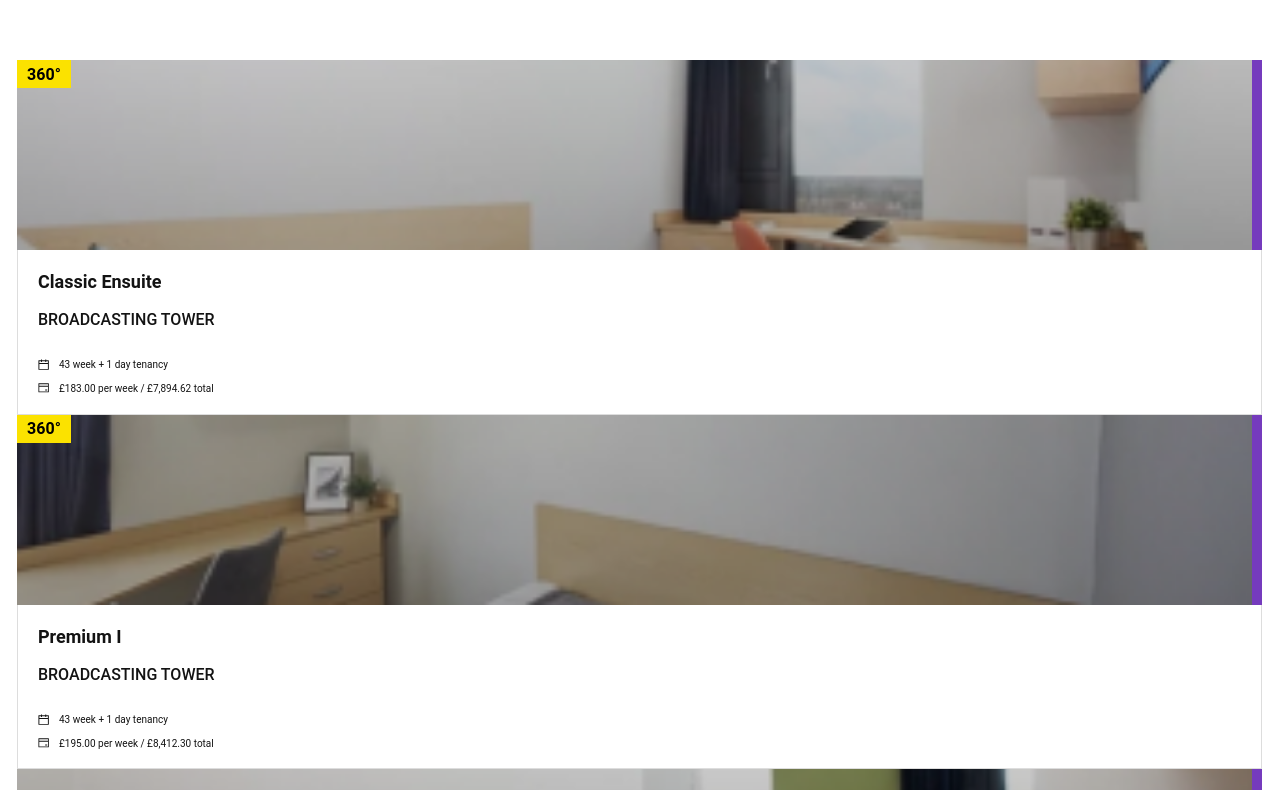
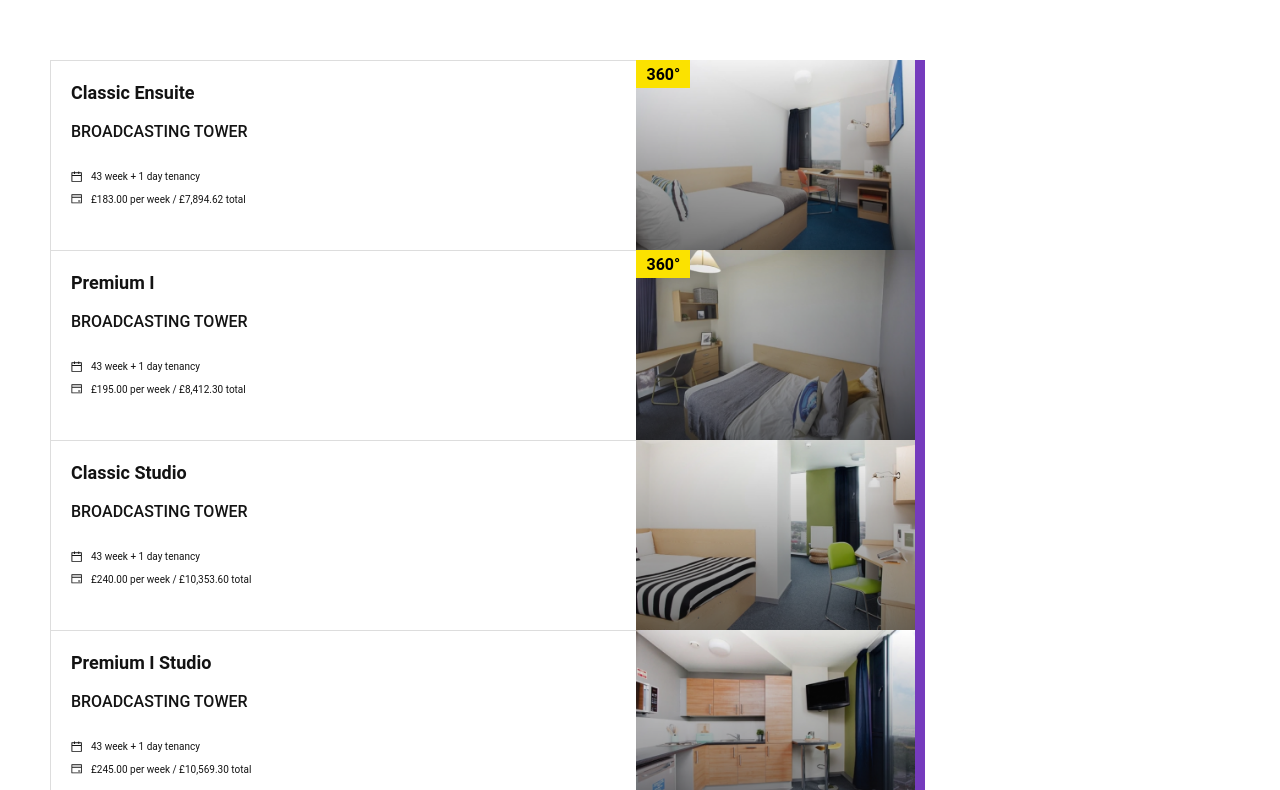
Before and after one commit to MDI74/tourmaline-core-test-html, a website built with Vite: page index.html in a window 1280 px wide. Shown: the part 240-1030 px from the top of the page. Built offline with nearby package versions, Linux system fonts and the light colour scheme; files whose address does not match are found by name.

Commit message:
feat: add adaptive style for section cards
added adaptive style for section cards

```diff
--- a/src/scss/components/card.scss
+++ b/src/scss/components/card.scss
@@ -5,6 +5,10 @@
   &__content {
     display: flex;
     flex-direction: column;
+
+    @include _768 {
+      flex-direction: row-reverse;
+    }
   }
 
   &__image {
@@ -12,7 +16,11 @@
     border-right: 10px solid #753BBD;
     position: relative;
     z-index: 0;
-    margin: 0 -1px;
+    margin: -1px -1px 0 -1px;
+
+    @include _1440 {
+      height: 225px;
+    }
 
     & .card-mark {
       z-index: 1;
@@ -42,20 +50,36 @@
 .card-description {
   padding: 0 20px;
   color: $dark_grey;
-  border-bottom: 1px solid #DDDDDD;
+
+  @include _768 {
+    flex: 1 1 auto;
+  }
+
+  @include _1440 {
+    padding: 0 30px;
+  }
 
   &__header {
     display: flex;
     flex-direction: column;
-    gap: 17px;
+    gap: 18px;
+    margin-top: 20px;
 
-    margin-top: 20px;
+    @include _1440 {
+      margin-top: 30px;
+      gap: 5px;
+    }
   }
 
   &__type {
     font-weight: 700;
     font-size: 18px;
     line-height: 133%;
+
+    @include _1440 {
+      font-size: 24px;
+      line-height: 125%;
+    }
   }
 
   &__name {
@@ -68,10 +92,21 @@
     font-size: 10px;
     line-height: 115%;
     margin-top: 30px;
-    margin-bottom: 15.4px;
+    margin-bottom: 18px;
 
     & > *:not(:last-child) {
       margin-bottom: 9px;
+    }
+
+    @include _1440 {
+      font-size: 12px;
+      line-height: 115%;
+      margin-top: 45px;
+      margin-bottom: 52.5px;
+
+      & > *:not(:last-child) {
+        margin-bottom: 15px;
+      }
     }
   }
 
@@ -83,8 +118,8 @@
       content: "";
       background-image: url(/images/calendar-icon.svg);
       background-repeat: no-repeat;
-      width: 15px;
-      height: 15px;
+      width: 14px;
+      height: 14px;
     }
   }
 
@@ -96,8 +131,8 @@
       content: "";
       background-image: url(/images/credit-card-icon.svg);
       background-repeat: no-repeat;
-      width: 15px;
-      height: 15px;
+      width: 14px;
+      height: 14px;
     }
   }
 }
--- a/src/scss/index.scss
+++ b/src/scss/index.scss
@@ -26,4 +26,12 @@ body {
 
 .container {
   padding: 0 18px 0 17px;
+
+  @include _992 {
+    padding: 0 50px;
+  }
+
+  @include _1440 {
+    padding: 0 100px;
+  }
 }
--- a/src/scss/layout/card-block.scss
+++ b/src/scss/layout/card-block.scss
@@ -2,13 +2,24 @@
 
   &__content {
     margin-top: 121px;
+    max-width: 875px;
+
+    @include _1440 {
+      margin-top: 80px;
+    }
   }
 
   &__list {
     display: flex;
     flex-direction: column;
     margin-top: 80px;
-    border: 1px solid #DDDDDD;
-    border-top: none;
+
+    & > * {
+      border: 1px solid #DDDDDD;
+    }
+
+    & > *:not(:first-child) {
+      border-top: none;
+    }
   }
 }
--- a/src/scss/layout/nav-menu.scss
+++ b/src/scss/layout/nav-menu.scss
@@ -15,9 +15,10 @@
     align-items: center;
     list-style: none;
     font-size: 14px;
+    line-height: 128%;
 
     @include _992() {
-      gap: 42px;
+      gap: 40px;
     }
   }
 
--- a/src/scss/media-mixin.scss
+++ b/src/scss/media-mixin.scss
@@ -1,3 +1,9 @@
+@mixin _1440{
+  @media (min-width: 1440px) {
+    @content;
+  }
+}
+
 @mixin _992 {
   @media (min-width: 992px) {
     @content;
```
Also changed, not shown: css/index.css, 1 other file.
